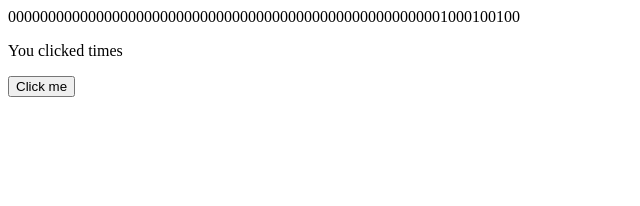
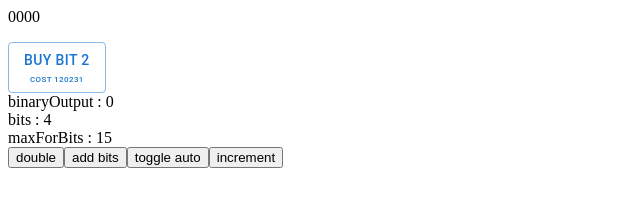
Before and after one commit to angel1058/SentimentXIV, a React app in the folder binary58/: page / in a window 1280 px wide. Shown: the whole page, without its empty margins (0-640 px from the left). Built offline with nearby package versions, Linux system fonts and the light colour scheme.

Commit message:
adding the bits

```diff
--- a/binary58/package.json
+++ b/binary58/package.json
@@ -3,15 +3,19 @@
   "version": "0.1.0",
   "private": true,
   "dependencies": {
-    "gh-pages": "^6.1.1",
+    "@emotion/react": "^11.11.4",
+    "@emotion/styled": "^11.11.5",
+    "@mui/material": "^5.15.18",
     "@testing-library/jest-dom": "^5.17.0",
     "@testing-library/react": "^13.4.0",
     "@testing-library/user-event": "^13.5.0",
+    "gh-pages": "^6.1.1",
     "react": "^18.3.1",
     "react-dom": "^18.3.1",
     "react-scripts": "5.0.1",
     "web-vitals": "^2.1.4"
   },
+  "homepage": "https://angel1058.github.io/SentimentXIV",
   "scripts": {
     "start": "react-scripts start",
     "build": "react-scripts build",
--- a/binary58/src/Core/app.js
+++ b/binary58/src/Core/app.js
@@ -1,7 +1,8 @@
 import React, { useContext, useEffect } from 'react';
 import BinaryOutput from '../components/binaryOutput';
 import { GlobalStateContext } from '../state/StateProvider.js';
-
+import DebugPanel from '../components/debugPanel.js';
+import BitBuyer from '../components/bitbuyer.js';
 
 function App() {
   // State hook for managing counter state
@@ -16,11 +17,14 @@ function App() {
   return (
     <div>
       <BinaryOutput></BinaryOutput>
-      <p>You clicked {state.count} times</p>
 
-      <button onClick={() => dispatch({type:'DOUBLE'})}>
-        Click me
-      </button>
+      <p>{state.count}</p>
+      <BitBuyer>kkkk</BitBuyer>
+      <DebugPanel></DebugPanel>
+      <button onClick={() => dispatch({type:'DOUBLE'})}>double</button>
+      <button onClick={() => dispatch({type:'ADD_BIT'})}>add bits</button>
+      <button onClick={() => dispatch({type:'TOGGLE_AUTO'})}>toggle auto</button>
+      <button onClick={() => dispatch({type:'INCREMENT'})}>increment</button>
     </div>
   );
 }
--- a/binary58/src/components/binaryOutput.js
+++ b/binary58/src/components/binaryOutput.js
@@ -8,12 +8,14 @@ function BinaryOutput()
 
     useEffect(() =>
     {
+        if ( !state.autoIncrement)
+            return;
         const IntervalId = setInterval(() => { dispatch({ type: 'INCREMENT' })},10);
         return () => clearInterval(IntervalId);
     })
     return (
         <div className="fullWidthBackground">
-            {state.count.toString(2).padStart(64,"0")}
+            {state.count.toString(2).padStart(state.bits,"0")}
         </div>
     )
 }
--- /dev/null
+++ b/binary58/src/components/bitbuyer.js
@@ -0,0 +1,24 @@
+import React, {useEffect ,useContext } from 'react'
+import { GlobalStateContext } from '../state/StateProvider.js';
+import Button from '@mui/material/Button';
+import Box from '@mui/material/Box'
+import styles from './styles/button.module.css'
+/* global BigInt */
+function BitBuyer()
+{
+    const { state, dispatch } = useContext(GlobalStateContext);
+
+    return (
+        <div>
+
+            <Button className={styles.buttonFull} variant='outlined'>
+                <Box display="flex" flexDirection="column" alignItems="center">
+                    <div className={styles.buyButtonTop}>Buy Bit 2</div>
+                    <div className={styles.buyButtonBottom}>Cost 120231</div>
+                </Box>
+            </Button>
+        </div>
+    )
+}
+
+export default BitBuyer;
--- /dev/null
+++ b/binary58/src/components/debugPanel.js
@@ -0,0 +1,20 @@
+import React, {useEffect ,useContext } from 'react'
+import { GlobalStateContext } from '../state/StateProvider.js';
+import { maxScoreForBits } from '../functions/stateFunctions.js';
+
+/* global BigInt */
+function DebugPanel()
+{
+    const { state, dispatch } = useContext(GlobalStateContext);
+    const maxScore = maxScoreForBits(state.bits);
+
+    return (
+        <div className="fullWidthBackground">
+            <div>binaryOutput : {state.count.toString()}</div>
+            <div>bits : {state.bits.toString()}</div>
+            <div>maxForBits : {maxScoreForBits(state.bits)}</div>
+        </div>
+    )
+}
+
+export default DebugPanel;
--- /dev/null
+++ b/binary58/src/components/styles/button.module.css
@@ -0,0 +1,15 @@
+.buyButtonTop
+{
+    font-size: 14px;
+}
+
+.buyButtonBottom
+{
+    font-size: 8px;
+}
+
+.buttonFull
+{
+    margin:0;
+    padding:1px 12px;
+}
--- /dev/null
+++ b/binary58/src/functions/stateFunctions.js
@@ -0,0 +1,3 @@
+export const maxScoreForBits = (bits) => {
+    return Math.pow(2,bits) - 1;
+  };
--- a/binary58/src/state/StateProvider.js
+++ b/binary58/src/state/StateProvider.js
@@ -1,4 +1,5 @@
 import React, { createContext, useContext, useReducer } from 'react';
+import { maxScoreForBits } from '../functions/stateFunctions.js';
 /* global BigInt */
 // Define the context
 export const GlobalStateContext = createContext();
@@ -7,11 +8,17 @@ export const GlobalStateContext = createContext();
 function reducer(state, action) {
     switch (action.type) {
         case 'INCREMENT':
-            return { ...state, count: state.count + BigInt(1) };
+            if (state.count < maxScoreForBits(state.bits))
+                return { ...state, count: state.count + BigInt(1) };
+            return state;
         case 'DECREMENT':
             return { ...state, count: state.count - BigInt(1)};
         case 'DOUBLE':
             return { ...state, count: state.count * BigInt(2)};
+        case 'ADD_BIT':
+            return { ...state, bits: state.bits + 1 , count : BigInt(0)};
+        case 'TOGGLE_AUTO':
+            return {...state, autoIncrement : !state.autoIncrement};
         default:
             return state;
     }
@@ -19,7 +26,13 @@ function reducer(state, action) {
 
 // Create a provider component
 export const GlobalProvider = ({ children }) => {
-    const initialState = { count: BigInt(0) };
+    const initialState =
+    {
+        count: BigInt(0),
+        bits:4,
+        autoIncrement:false,
+        maxForBits: BigInt(Math.pow(4 , 2)-1)
+    };
     const [state, dispatch] = useReducer(reducer, initialState);
 
     return (
```
Also changed, not shown: binary58/src/app.css (line endings or trailing spaces), 1 other file.
